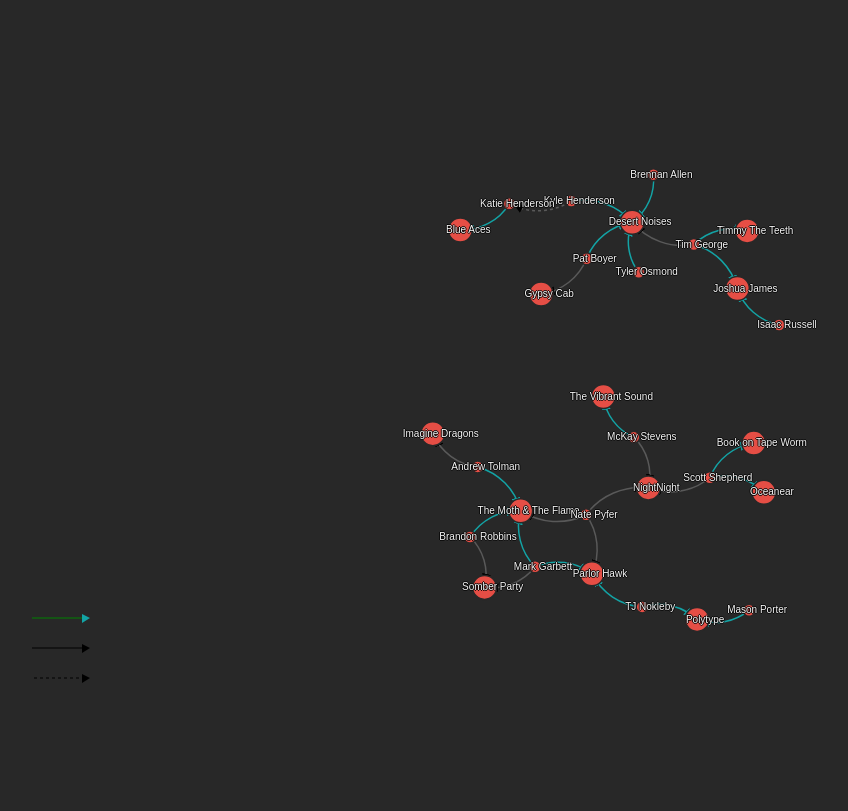
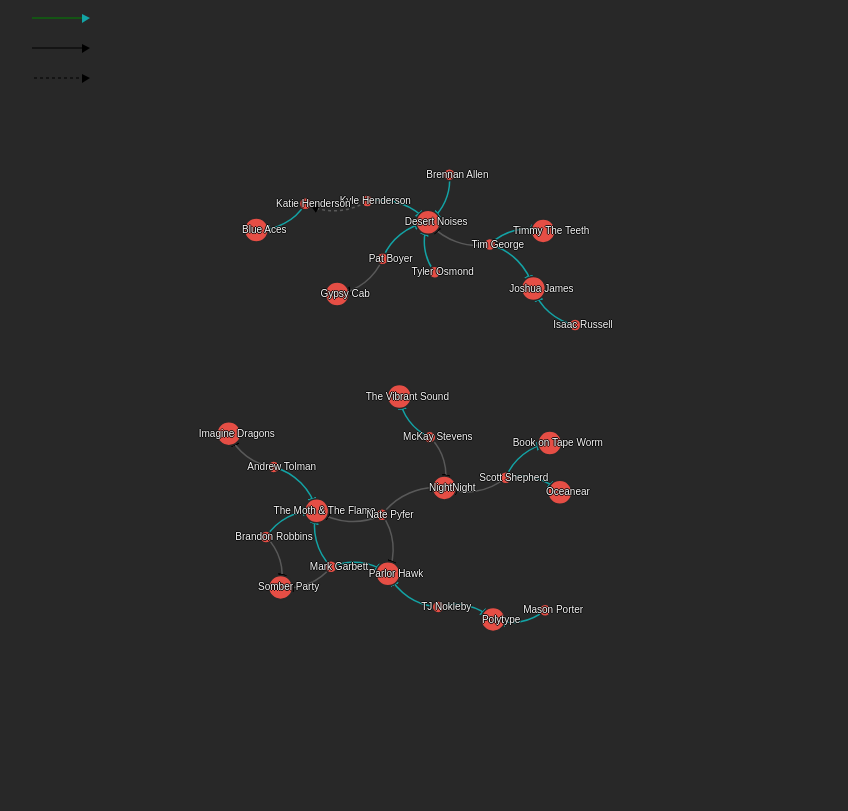
Before and after one commit to dcheesman/ProvoMusicChart, a website: page views/chart.html in a window 1280 px wide. Shown: the whole page, without its empty margins (76-924 px from the left). Drawn offline with nearby package versions, Linux system fonts and the light colour scheme; files that its build step writes are made by us from their sources.

Commit message:
set svg positions to absolute to overlay legend

```diff
--- a/assets/css/base.css
+++ b/assets/css/base.css
@@ -12,6 +12,10 @@
 
 body {
   background: #282828;
+}
+
+svg {
+  position: absolute;
 }
 
 .link {
```
